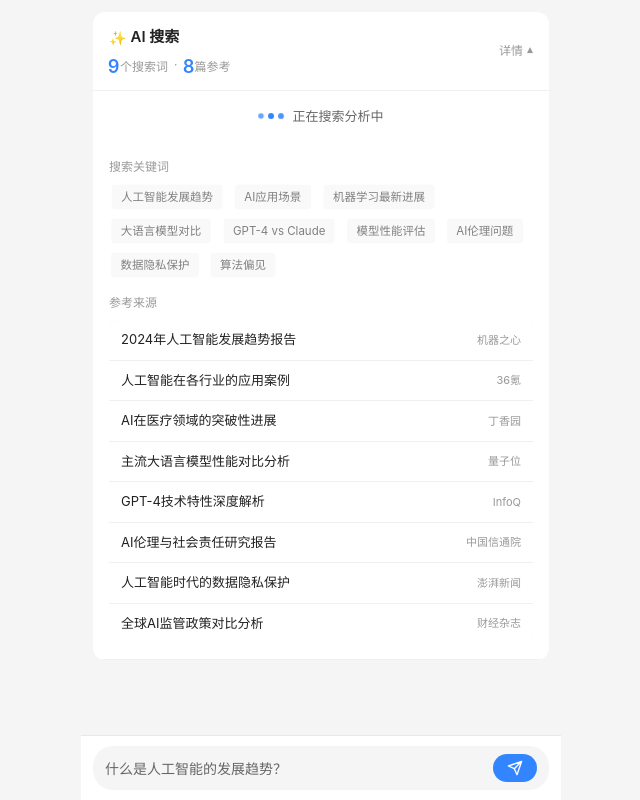
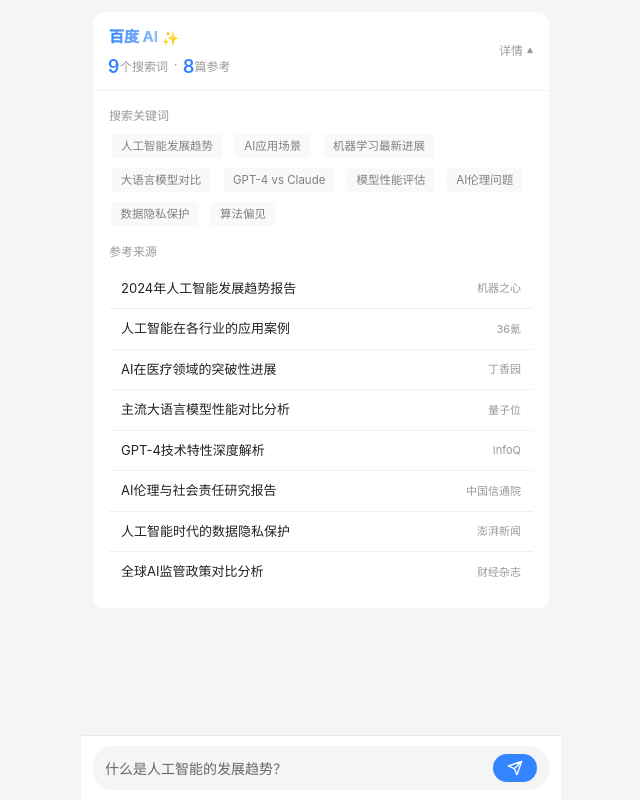
Before and after one commit to stars3340/ai-search-demo, a plain HTML site: page ai-search-demo/index.html in a window 1280 px wide. Shown: the whole page, without its empty margins (319-959 px from the left). Drawn offline with Linux system fonts and the light colour scheme.

Commit message:
feat: 优化视觉设计，移除冗余元素
核心改进：
- 品牌升级：标题改为「百度 AI✨」，增强品牌辨识度
- 视觉优化：文字扫光效果，只在蓝色文字上扫光，背景透明
- 交互简化：移除「正在搜索分析中」提示和脉冲动画
- 状态传达：通过标题扫光 + 数字跳动传达搜索状态

视觉层次：
- 搜索中：百度 AI 文字扫光 + 数字实时跳动 + 详情自动展开
- 答案时：停止扫光 + 详情自动折叠 + 答案打字机效果

更加简洁优雅，符合百度产品调性

```diff
--- a/ai-search-demo/app.js
+++ b/ai-search-demo/app.js
@@ -71,7 +71,6 @@
         this.keywordsList = document.getElementById('keywordsList');
         this.sourcesList = document.getElementById('sourcesList');
         this.answerContent = document.getElementById('answerContent');
-        this.searchingIndicator = document.getElementById('searchingIndicator');
 
         this.bindEvents();
         this.startSearch();
@@ -93,7 +92,6 @@
 
         this.isSearching = true;
         this.aiCard.style.display = 'block';
-        this.searchingIndicator.style.display = 'flex';
 
         // 搜索过程中自动展开详情
         this.isExpanded = true;
@@ -105,8 +103,11 @@
             await this.delay(2500);
         }
 
-        // 搜索完成，隐藏指示器
-        this.searchingIndicator.style.display = 'none';
+        // 搜索完成，停止扫光动画
+        const aiLabel = this.aiCard.querySelector('.ai-label');
+        if (aiLabel) {
+            aiLabel.classList.add('no-shimmer');
+        }
         await this.delay(300);
 
         // 显示答案时自动折叠详情
--- a/ai-search-demo/index.html
+++ b/ai-search-demo/index.html
@@ -19,8 +19,8 @@
                 <div class="card-header" id="cardHeader">
                     <div class="header-left">
                         <div class="ai-badge">
+                            <span class="ai-label" data-text="百度 AI">百度 AI</span>
                             <span class="ai-icon">✨</span>
-                            <span class="ai-label">AI 搜索</span>
                         </div>
                         <div class="search-stats">
                             <span class="stat-item">
@@ -38,16 +38,6 @@
                         <span class="expand-text">详情</span>
                         <span class="expand-icon" id="expandIcon">▾</span>
                     </div>
-                </div>
-
-                <!-- 搜索中指示器：沉浸式动效 -->
-                <div class="searching-indicator" id="searchingIndicator">
-                    <div class="searching-dots">
-                        <span class="dot"></span>
-                        <span class="dot"></span>
-                        <span class="dot"></span>
-                    </div>
-                    <span class="searching-text">正在搜索分析中</span>
                 </div>
 
                 <!-- 详情面板：分层信息展示 -->
--- a/ai-search-demo/styles.css
+++ b/ai-search-demo/styles.css
@@ -82,14 +82,53 @@
     gap: 4px;
 }
 
-.ai-icon {
-    font-size: 14px;
-}
-
 .ai-label {
     font-size: 15px;
     font-weight: 600;
-    color: var(--text-primary);
+    background: linear-gradient(90deg, var(--primary-color) 0%, var(--primary-color) 100%);
+    -webkit-background-clip: text;
+    -webkit-text-fill-color: transparent;
+    background-clip: text;
+    position: relative;
+}
+
+/* 搜索中时文字扫光动画 */
+.ai-card .ai-label::before {
+    content: attr(data-text);
+    position: absolute;
+    left: 0;
+    top: 0;
+    width: 100%;
+    background: linear-gradient(90deg,
+        var(--primary-color) 0%,
+        #66a3ff 20%,
+        #99c2ff 50%,
+        #66a3ff 80%,
+        var(--primary-color) 100%
+    );
+    background-size: 200% 100%;
+    -webkit-background-clip: text;
+    -webkit-text-fill-color: transparent;
+    background-clip: text;
+    animation: textShimmer 2s linear infinite;
+}
+
+/* 停止扫光 */
+.ai-label.no-shimmer::before {
+    animation: none !important;
+}
+
+@keyframes textShimmer {
+    0% {
+        background-position: 200% center;
+    }
+    100% {
+        background-position: -200% center;
+    }
+}
+
+.ai-icon {
+    font-size: 14px;
 }
 
 /* 确定性反馈：量化数据 */
@@ -154,47 +193,6 @@
     transform: rotate(180deg);
 }
 
-/* 沉浸式动效：搜索指示器 */
-.searching-indicator {
-    display: flex;
-    align-items: center;
-    justify-content: center;
-    gap: 8px;
-    padding: 16px;
-}
-
-.searching-dots {
-    display: flex;
-    gap: 4px;
-}
-
-.dot {
-    width: 6px;
-    height: 6px;
-    border-radius: 50%;
-    background: var(--primary-color);
-    animation: dotPulse 1.4s ease-in-out infinite;
-}
-
-.dot:nth-child(1) { animation-delay: 0s; }
-.dot:nth-child(2) { animation-delay: 0.2s; }
-.dot:nth-child(3) { animation-delay: 0.4s; }
-
-@keyframes dotPulse {
-    0%, 80%, 100% {
-        opacity: 0.3;
-        transform: scale(0.8);
-    }
-    40% {
-        opacity: 1;
-        transform: scale(1);
-    }
-}
-
-.searching-text {
-    font-size: 13px;
-    color: var(--text-secondary);
-}
 
 /* 分层信息展示：详情面板 */
 .card-detail {
```
